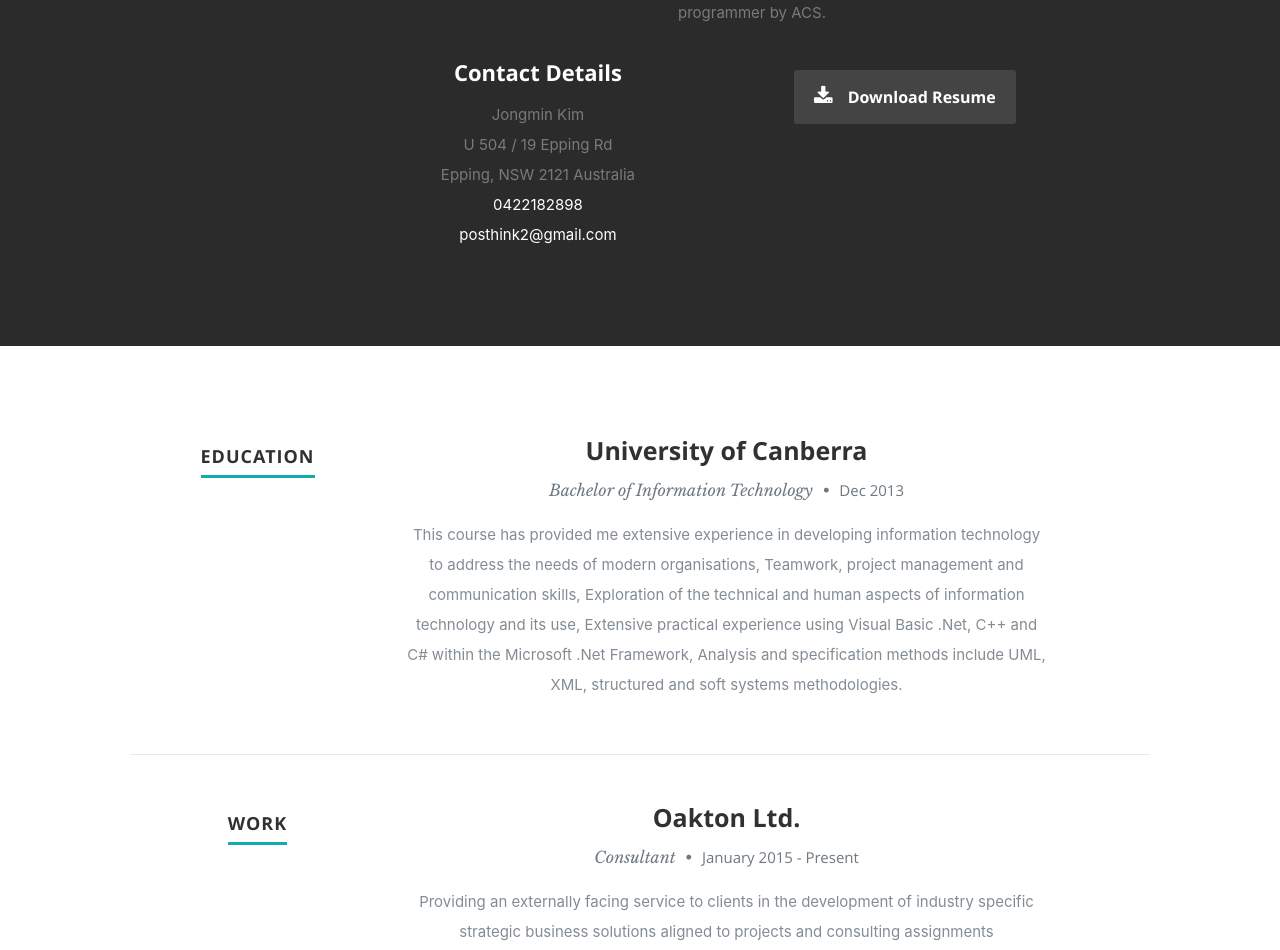
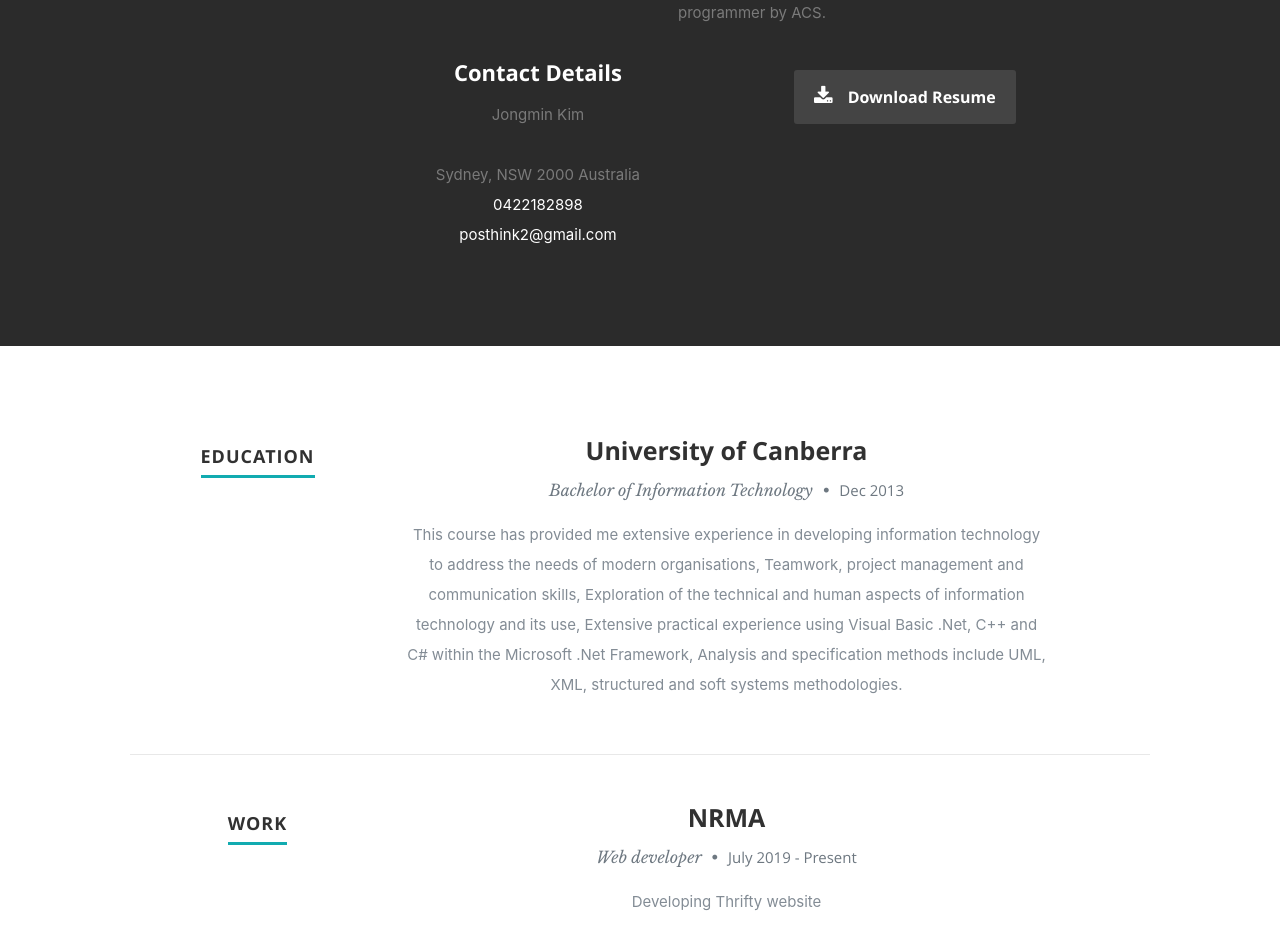
Before and after one commit to JongminKimSyd/jongminkim, a React (Create React App) app: page / in a window 1280 px wide. Shown: the part 1060-2010 px from the top of the page. Built offline with nearby package versions, Linux system fonts and the light colour scheme.

Commit message:
Resume update

```diff
--- a/src/resumeData.js
+++ b/src/resumeData.js
@@ -3,13 +3,12 @@
     "name": "Jongmin Kim",
     "email": "posthink2@gmail.com",
     "mobile": "0422182898",
-    "address": "U 504 / 19 Epping Rd",
-    "city": "Epping",
+    "city": "Sydney",
     "state": "NSW",
-    "postcode": "2121",
+    "postcode": "2000",
     "location": "Sydney",
     "country": "Australia",
-    "role": ["Frontend Developer", "Consultant", "Sitecore / .Net Developer"],
+    "role": ["Sitecore Developer", "Frontend Developer", "Web Developer", "Consultant" ],
     skills: [
         {skillname:"JavaScript", barwidth: "85"},
         {skillname:"CSS", barwidth: "90"},
@@ -111,7 +110,8 @@
         }
     ],
     workhistory: [
-        {name: "Oakton Ltd.", position: "Consultant", startDate: "January 2015", endDate: "", workDescription: "Providing an externally facing service to clients in the development of industry specific strategic business solutions aligned to projects and consulting assignments"},
+        {name: "NRMA", position: "Web developer", startDate: "July 2019", endDate: "", workDescription: "Developing Thrifty website"},
+        {name: "Oakton Ltd.", position: "Consultant", startDate: "January 2015", endDate: "June 2019", workDescription: "Providing an externally facing service to clients in the development of industry specific strategic business solutions aligned to projects and consulting assignments"},
         {name: "HotHouse Interactive", position: "Front end developer", startDate: "July 2014", endDate: "Jan 2015", workDescription: "Developing and maintaining public websites in an agile environment"}
     ],
     "sns": [
```
